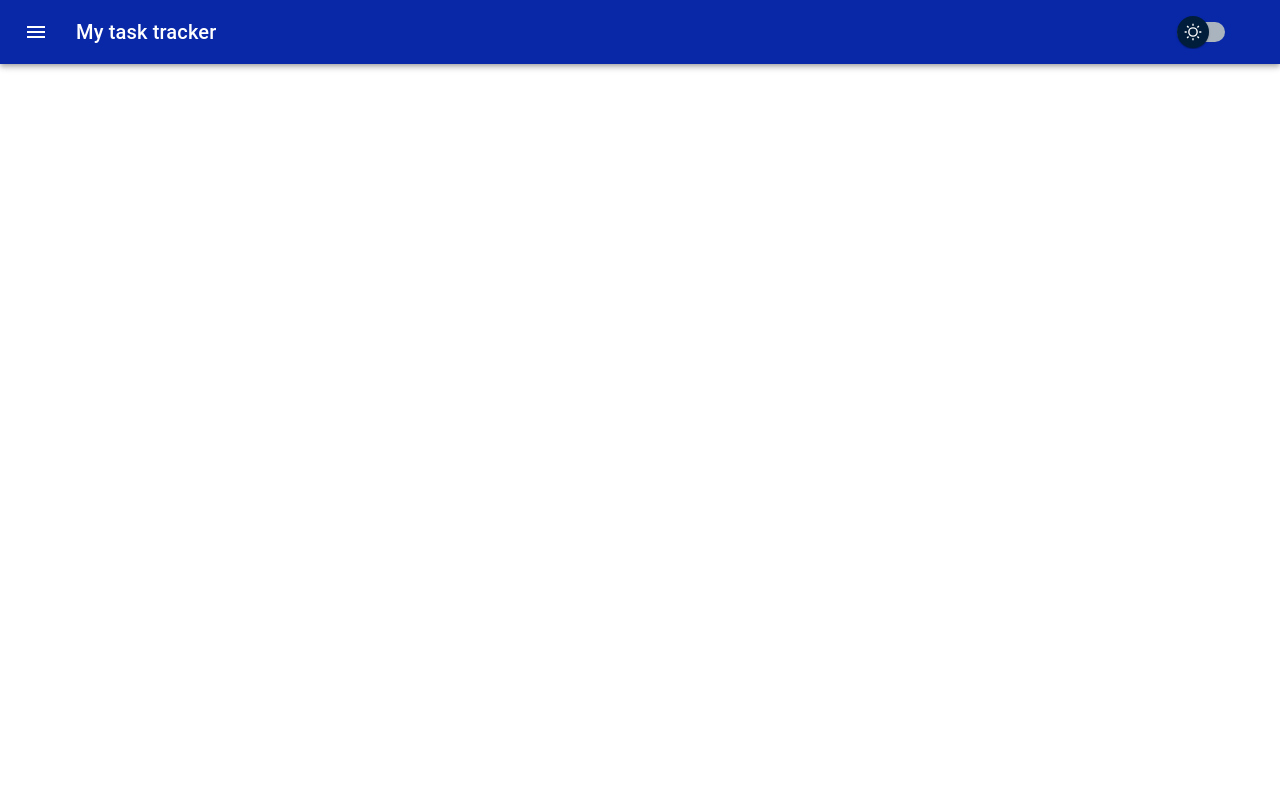
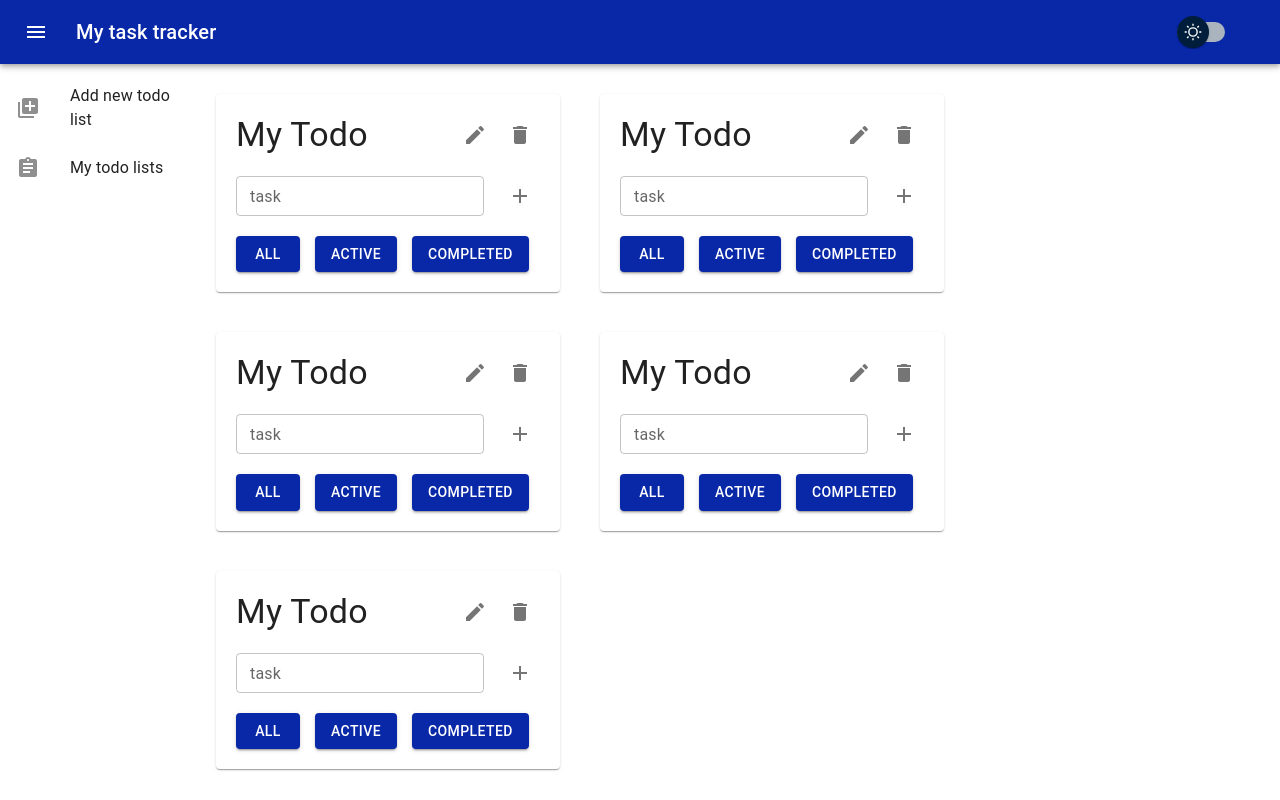
Before and after one commit to Serhii-Ki/todolist, a React (Vite) app: page / in a window 1280 px wide. Built offline with nearby package versions, Linux system fonts and the light colour scheme.

Commit message:
added todoList and EditSpan ...

```diff
--- a/src/App.tsx
+++ b/src/App.tsx
@@ -1,7 +1,11 @@
 import {useState} from "react";
 import {createTheme, ThemeProvider} from "@mui/material";
-import Header from "./components/header/header.tsx";
-
+import Grid from '@mui/material/Grid';
+import CssBaseline from '@mui/material/CssBaseline'
+import Header from "./components/header/header";
+import Sidebar from "./components/sidebar/Sidebar";
+import AddNewTodoList from "./pages/addTodoListPage/AddNewTodoList";
+import TodoListsPage from "./pages/todoListsPage/TodoListsPage";
 
 type ThemeModeType = 'light' | 'dark'
 
@@ -22,9 +26,18 @@ function App() {
   }
 
   return (
-    <ThemeProvider theme={theme}>
-      <Header changeModeHandler={changeModeHandler}/>
-    </ ThemeProvider >
+        <ThemeProvider theme={theme}>
+          <CssBaseline />
+          <Header changeModeHandler={changeModeHandler}/>
+          <Grid container spacing={2}>
+            <Grid item xs={2}>
+              <Sidebar/>
+            </Grid>
+            <Grid item xs={9} mt={'30px'} direction="column" justifyContent="center" alignItems="center">
+              <TodoListsPage/>
+            </Grid>
+          </Grid>
+        </ ThemeProvider >
   )
 }
 
--- /dev/null
+++ b/src/components/addItemForm/AddItemForm.tsx
@@ -0,0 +1,21 @@
+import Box from '@mui/material/Box';
+import IconButton from '@mui/material/IconButton';
+import AddIcon from '@mui/icons-material/Add';
+import CustomInput from "../customInput/CustomInput";
+
+type AddItemFormPropsType = {
+  inputLabel: string
+}
+
+function AddItemForm(props: AddItemFormPropsType) {
+  return (
+      <Box display="flex" alignItems="center" gap={2}>
+        <CustomInput label={props.inputLabel}/>
+        <IconButton aria-label="add">
+          <AddIcon />
+        </IconButton>
+      </Box>
+  );
+}
+
+export default AddItemForm;
--- /dev/null
+++ b/src/components/customInput/CustomInput.tsx
@@ -0,0 +1,13 @@
+import TextField, {TextFieldProps} from '@mui/material/TextField';
+
+type CustomInputPropsType = {
+  label?: string
+} & TextFieldProps
+
+function CustomInput(props) {
+  return (
+      <TextField autoComplete='false' size='small' label={props.label} variant="outlined" />
+  );
+}
+
+export default CustomInput;
--- /dev/null
+++ b/src/components/editSpan/EditSpan.tsx
@@ -0,0 +1,41 @@
+import Box from "@mui/material/Box";
+import Checkbox from '@mui/material/Checkbox';
+import Typography from '@mui/material/Typography';
+import IconButton from "@mui/material/IconButton";
+import EditIcon from '@mui/icons-material/Edit';
+import DeleteIcon from '@mui/icons-material/Delete';
+
+type EditSpanPropsType = {
+  type: 'todoList' | 'task';
+  title: string;
+}
+
+
+function EditSpan(props: EditSpanPropsType) {
+
+  const Span = () => {
+    return (
+        <Box display='flex' justifyContent='space-between' alignItems='center'>
+          <Box display='flex' gap='5px' alignItems='center'>
+            {props.type === 'task' && <Checkbox />}
+            <Typography variant={props.type === 'task' ? "overline" : "h4"} display="block">
+              {props.title}
+            </Typography>
+          </Box>
+          <Box display='flex' gap='5px' alignItems='center'>
+            <IconButton aria-label="edit">
+              <EditIcon />
+            </IconButton>
+            <IconButton aria-label="delete">
+              <DeleteIcon />
+            </IconButton>
+          </Box>
+        </Box>
+    );
+  }
+  return (
+      <Span/>
+  );
+}
+
+export default EditSpan;
--- /dev/null
+++ b/src/components/sidebar/Sidebar.tsx
@@ -0,0 +1,21 @@
+import {Divider, List, ListItemButton, ListItemIcon, ListItemText} from "@mui/material";
+import AddToPhotosIcon from '@mui/icons-material/AddToPhotos';
+import AssignmentIcon from '@mui/icons-material/Assignment';
+
+function Sidebar() {
+  return (
+
+        <List>
+            <ListItemButton>
+              <AddToPhotosIcon sx={{opacity: '0.5', marginRight: '30px'}}/>
+              <ListItemText primary='Add new todo list'/>
+            </ListItemButton>
+            <ListItemButton>
+              <AssignmentIcon sx={{opacity: '0.5', marginRight: '30px'}}/>
+              <ListItemText primary='My todo lists'/>
+            </ListItemButton>
+        </List>
+  );
+}
+
+export default Sidebar;
--- /dev/null
+++ b/src/components/todoList/TodoList.tsx
@@ -0,0 +1,24 @@
+import Paper from '@mui/material/Paper';
+import Box from "@mui/material/Box";
+import AddItemForm from "../addItemForm/AddItemForm";
+import CustomBtn from "../customBtn/CustomBtn";
+import EditSpan from "../editSpan/EditSpan";
+
+
+function TodoList(props) {
+  return (
+    <Paper sx={{ p: '20px' }}>
+      <Box display='flex' flexDirection='column' gap='20px'>
+        <EditSpan type='todoList' title='My Todo'/>
+        <AddItemForm inputLabel='task'/>
+        <Box display='flex' gap='15px'>
+          <CustomBtn title='all'/>
+          <CustomBtn title='active'/>
+          <CustomBtn title='completed'/>
+        </Box>
+      </Box>
+    </Paper>
+  );
+}
+
+export default TodoList;
--- /dev/null
+++ b/src/pages/addTodoListPage/AddNewTodoList.tsx
@@ -0,0 +1,17 @@
+import Box from '@mui/material/Box';
+import Typography from '@mui/material/Typography';
+import AddItemForm from "../../components/addItemForm/AddItemForm";
+
+
+function AddNewTodoList(props) {
+  return (
+      <Box display='flex' flexDirection='column' justifyItems='center' alignItems='center'>
+        <Typography variant="h2" gutterBottom>
+          Add new Todo List
+        </Typography>
+        <AddItemForm inputLabel='todo list'/>
+      </Box>
+  );
+}
+
+export default AddNewTodoList;
--- /dev/null
+++ b/src/pages/todoListsPage/TodoListsPage.tsx
@@ -0,0 +1,17 @@
+import TodoList from "../../components/todoList/TodoList";
+import Box from "@mui/material/Box";
+
+
+function TodoListsPage(props) {
+  return (
+      <Box display='flex' gap='40px' flexWrap='wrap'>
+        <TodoList/>
+        <TodoList/>
+        <TodoList/>
+        <TodoList/>
+        <TodoList/>
+      </Box>
+  );
+}
+
+export default TodoListsPage;
```
Also changed, not shown: tsconfig.json (deleted, +0 -25 lines).
